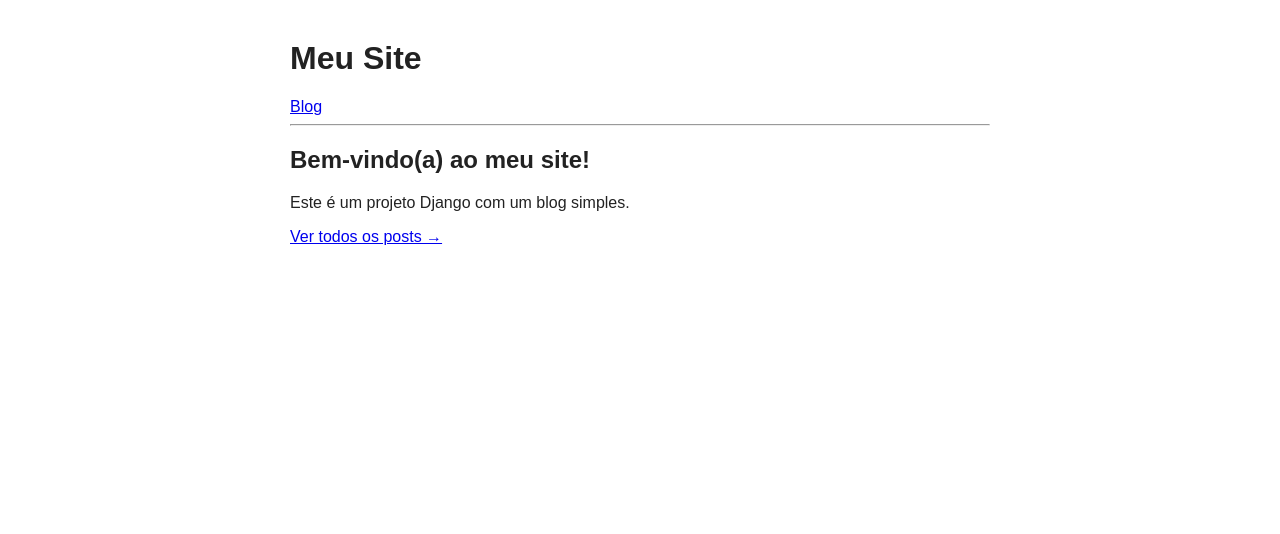
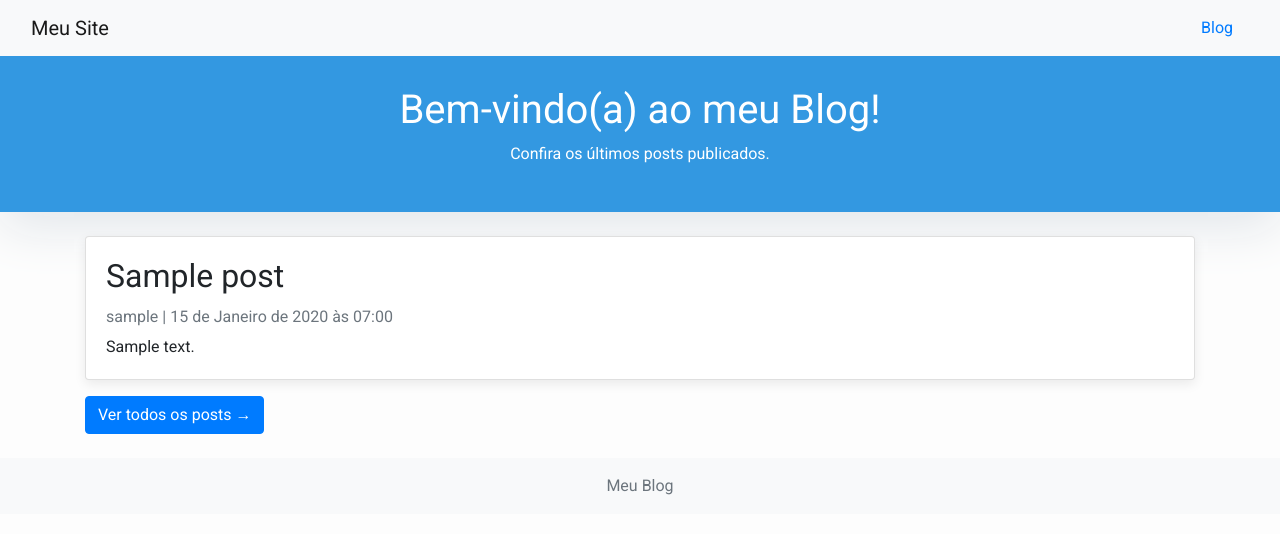
Before and after one commit to RogerioFernandesSilva/mysite, a Django app: page / in a window 1280 px wide. Shown: the top 534 px of the page. Run offline with Django 4.2, Linux system fonts and the light colour scheme; tables that the repository leaves empty hold one stand-in row (values such as "Sample post"); some libraries are stand-ins or nearby versions.

Commit message:
Corrige views, urls e templates conforme feedback do professor

```diff
--- a/blog/views.py
+++ b/blog/views.py
@@ -1,10 +1,16 @@
-from django.views.generic import ListView, TemplateView
+# blog/views.py
+from django.views.generic import ListView
 
 from blog.models import Post
 
 
-class IndexView(TemplateView):
+class IndexView(ListView):
+    model = Post
     template_name = "blog/index.html"
+    context_object_name = "ultimos_posts"
+
+    def get_queryset(self):
+        return Post.objects.filter(status=Post.STATUS_PUBLISHED)[:5]
 
 
 class PostListView(ListView):
--- a/templates/blog/base.html
+++ b/templates/blog/base.html
@@ -2,25 +2,28 @@
 <html lang="pt-br">
 <head>
     <meta charset="UTF-8">
-    <meta name="viewport" content="width=device-width, initial-scale=1.0">
-    <title>{% block title %}Meu Site{% endblock %}</title>
+    <meta name="viewport" content="width=device-width, initial-scale=1">
+    <title>{% block title %}Meu Blog{% endblock %}</title>
+    <link href="https://fonts.googleapis.com/css?family=Roboto:400,700" rel="stylesheet">
+    <link rel="stylesheet" href="https://maxcdn.bootstrapcdn.com/bootstrap/4.0.0/css/bootstrap.min.css">
     <style>
-        body { font-family: Arial, sans-serif; max-width: 700px; margin: 40px auto; padding: 0 20px; color: #222; }
-        header h1 a { text-decoration: none; color: #222; }
-        nav a { margin-right: 15px; }
+        body { font-family: "Roboto", sans-serif; background-color: #fdfdfd; }
+        .masthead { background: #3398E1; padding: 30px 0; box-shadow: 0 16px 48px #E3E7EB; }
+        .card { box-shadow: 0 4px 12px rgba(0,0,0,0.08); }
     </style>
 </head>
 <body>
-    <header>
-        <h1><a href="{% url 'blog:post_list' %}">Meu Site</a></h1>
-        <nav>
-            <a href="{% url 'blog:post_list' %}">Blog</a>
-        </nav>
-    </header>
-    <hr>
-    <main>
-        {% block content %}
-        {% endblock %}
-    </main>
+    <nav class="navbar navbar-expand-lg navbar-light bg-light shadow-sm">
+        <div class="container-fluid">
+            <a class="navbar-brand" href="{% url 'blog:index' %}">Meu Site</a>
+            <a class="nav-link d-inline" href="{% url 'blog:post_list' %}">Blog</a>
+        </div>
+    </nav>
+
+    {% block content %}{% endblock %}
+
+    <footer class="py-3 bg-light text-center mt-4">
+        <p class="m-0 text-muted">Meu Blog</p>
+    </footer>
 </body>
 </html>
--- a/templates/blog/index.html
+++ b/templates/blog/index.html
@@ -1,9 +1,25 @@
-{% extends 'blog/base.html' %}
+{% extends "blog/base.html" %}
 
 {% block title %}Início{% endblock %}
 
 {% block content %}
-    <h2>Bem-vindo(a) ao meu site!</h2>
-    <p>Este é um projeto Django com um blog simples.</p>
-    <p><a href="{% url 'blog:post_list' %}">Ver todos os posts →</a></p>
+<header class="masthead text-white text-center">
+    <h1>Bem-vindo(a) ao meu Blog!</h1>
+    <p>Confira os últimos posts publicados.</p>
+</header>
+
+<div class="container mt-4">
+    {% for post in ultimos_posts %}
+        <div class="card mb-3">
+            <div class="card-body">
+                <h2 class="card-title">{{ post.title }}</h2>
+                <p class="card-text text-muted h6">{{ post.author }} | {{ post.created_on }}</p>
+                <p class="card-text">{{ post.body|truncatewords:30 }}</p>
+            </div>
+        </div>
+    {% empty %}
+        <p>Nenhum post publicado ainda.</p>
+    {% endfor %}
+    <a href="{% url 'blog:post_list' %}" class="btn btn-primary">Ver todos os posts →</a>
+</div>
 {% endblock %}
```
